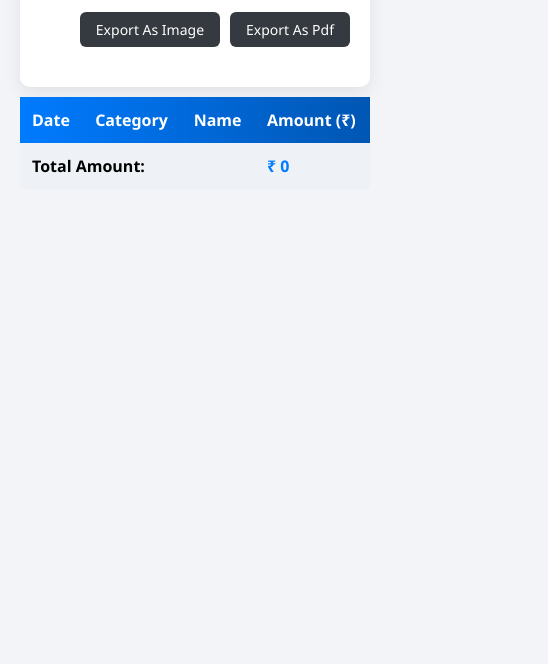
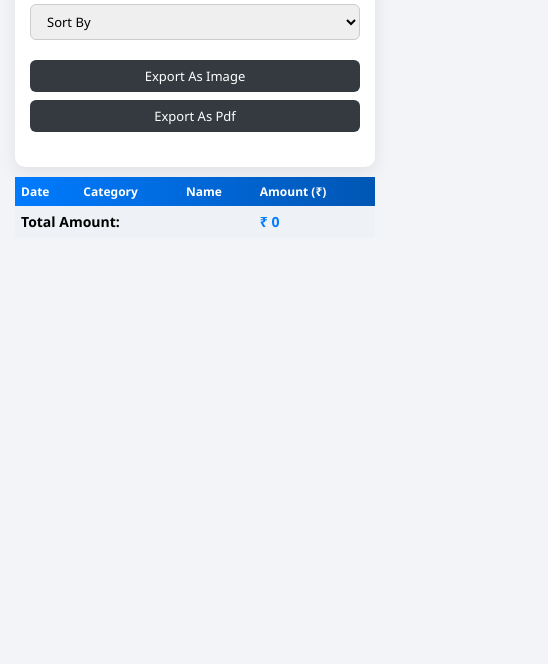
Before and after one commit to TimCook-bot/house-expense, a plain HTML site: page index.html in a window 390 px wide. Shown: the part 180-844 px from the top of the page, 548 px wide, since content can reach past the window. Drawn offline with nearby package versions, Linux system fonts and the light colour scheme.

Commit message:
update logic

```diff
--- a/index.css
+++ b/index.css
@@ -0,0 +1,232 @@
+* {
+    box-sizing: border-box;
+    margin: 0;
+    padding: 0;
+    font-family: "Segoe UI", Tahoma, sans-serif;
+}
+
+body {
+    background: #f2f4f8;
+}
+
+.main-container {
+    max-width: 1100px;
+    margin: 30px auto;
+    padding: 20px;
+}
+
+.heading h1 {
+    text-align: center;
+    color: #2c3e50;
+    margin-bottom: 25px;
+}
+
+.container {
+    background: #ffffff;
+    border-radius: 10px;
+    padding: 20px;
+    box-shadow: 0 6px 18px rgba(0,0,0,0.08);
+}
+
+.toolbar {
+    display: flex;
+    flex-wrap: wrap;
+    gap: 15px;
+    justify-content: space-between;
+    margin-bottom: 20px;
+}
+
+.searchBar,
+.buttonBar,
+.exportBar {
+    display: flex;
+    gap: 10px;
+    align-items: center;
+}
+
+input, select {
+    padding: 8px 12px;
+    border-radius: 6px;
+    border: 1px solid #ccc;
+    font-size: 14px;
+}
+
+button {
+    padding: 8px 16px;
+    border: none;
+    border-radius: 6px;
+    font-size: 14px;
+    cursor: pointer;
+    color: #fff;
+}
+
+#addBtn { background: #28a745; }
+#updateBtn { background: #007bff; }
+#deleteBtn { background: #dc3545; }
+#searchBtn { background: #6c757d; }
+
+.exportBar button {
+    background: #343a40;
+}
+
+button:hover {
+    opacity: 0.9;
+}
+
+.input-card {
+    display: none;
+    gap: 10px;
+    flex-wrap: wrap;
+    background: #f8f9fa;
+    padding: 15px;
+    border-radius: 8px;
+    margin-bottom: 20px;
+}
+
+.input-card button {
+    background: #17a2b8;
+}
+
+#cancelBtn {
+    background: #6c757d;
+}
+
+.table-container {
+    overflow-x: auto;
+}
+
+table {
+    width: 100%;
+    border-collapse: collapse;
+    margin-top: 10px;
+}
+
+thead {
+    background: linear-gradient(90deg, #007bff, #0056b3);
+    color: white;
+}
+
+th, td {
+    padding: 12px;
+    text-align: left;
+}
+
+tbody tr:nth-child(even) {
+    background: #f2f2f2;
+}
+
+tbody tr:hover {
+    background: #e9f3ff;
+}
+
+tfoot {
+    background: #eef2f7;
+}
+
+.total-row td {
+    font-weight: bold;
+}
+
+#totalAmount {
+    color: #007bff;
+}
+/* =========================
+   TABLET (max-width: 1024px)
+========================= */
+@media (max-width: 1024px) {
+    .main-container {
+        padding: 15px;
+        margin: 20px auto;
+    }
+
+    .toolbar {
+        gap: 10px;
+    }
+
+    .searchBar,
+    .buttonBar,
+    .exportBar {
+        flex-wrap: wrap;
+        gap: 8px;
+    }
+
+    input, select, button {
+        font-size: 13px;
+        padding: 7px 12px;
+    }
+
+    th, td {
+        padding: 10px;
+        font-size: 13px;
+    }
+}
+
+/* =========================
+   MOBILE (max-width: 768px)
+========================= */
+@media (max-width: 768px) {
+    .heading h1 {
+        font-size: 22px;
+    }
+
+    .toolbar {
+        flex-direction: column;
+        align-items: stretch;
+    }
+
+    .searchBar,
+    .buttonBar,
+    .exportBar {
+        width: 100%;
+        justify-content: space-between;
+        flex-wrap: wrap;
+    }
+
+    input, select {
+        width: 100%;
+    }
+
+    button {
+        width: 100%;
+        text-align: center;
+    }
+
+    .input-card {
+        flex-direction: column;
+    }
+
+    table {
+        font-size: 13px;
+    }
+
+    th, td {
+        padding: 8px;
+    }
+
+    .total-row td {
+        font-size: 14px;
+    }
+}
+
+/* =========================
+   SMALL MOBILE (max-width: 480px)
+========================= */
+@media (max-width: 480px) {
+    .heading h1 {
+        font-size: 20px;
+    }
+
+    .container {
+        padding: 15px;
+    }
+
+    th, td {
+        font-size: 12px;
+        padding: 6px;
+    }
+
+    #totalAmount {
+        font-size: 14px;
+        font-weight: bold;
+    }
+}
--- a/index.html
+++ b/index.html
@@ -4,140 +4,7 @@
     <meta charset="UTF-8">
     <meta name="viewport" content="width=device-width, initial-scale=1.0">
     <title>House Expense</title>
-    <style>
-       * {
-    box-sizing: border-box;
-    margin: 0;
-    padding: 0;
-    font-family: "Segoe UI", Tahoma, sans-serif;
-}
-
-body {
-    background: #f2f4f8;
-}
-
-.main-container {
-    max-width: 1100px;
-    margin: 30px auto;
-    padding: 20px;
-}
-
-.heading h1 {
-    text-align: center;
-    color: #2c3e50;
-    margin-bottom: 25px;
-}
-
-.container {
-    background: #ffffff;
-    border-radius: 10px;
-    padding: 20px;
-    box-shadow: 0 6px 18px rgba(0,0,0,0.08);
-}
-
-.toolbar {
-    display: flex;
-    flex-wrap: wrap;
-    gap: 15px;
-    justify-content: space-between;
-    margin-bottom: 20px;
-}
-
-.searchBar,
-.buttonBar,
-.exportBar {
-    display: flex;
-    gap: 10px;
-    align-items: center;
-}
-
-input, select {
-    padding: 8px 12px;
-    border-radius: 6px;
-    border: 1px solid #ccc;
-    font-size: 14px;
-}
-
-button {
-    padding: 8px 16px;
-    border: none;
-    border-radius: 6px;
-    font-size: 14px;
-    cursor: pointer;
-    color: #fff;
-}
-
-#addBtn { background: #28a745; }
-#updateBtn { background: #007bff; }
-#deleteBtn { background: #dc3545; }
-#searchBtn { background: #6c757d; }
-
-.exportBar button {
-    background: #343a40;
-}
-
-button:hover {
-    opacity: 0.9;
-}
-
-.input-card {
-    display: none;
-    gap: 10px;
-    flex-wrap: wrap;
-    background: #f8f9fa;
-    padding: 15px;
-    border-radius: 8px;
-    margin-bottom: 20px;
-}
-
-.input-card button {
-    background: #17a2b8;
-}
-
-#cancelBtn {
-    background: #6c757d;
-}
-
-.table-container {
-    overflow-x: auto;
-}
-
-table {
-    width: 100%;
-    border-collapse: collapse;
-    margin-top: 10px;
-}
-
-thead {
-    background: linear-gradient(90deg, #007bff, #0056b3);
-    color: white;
-}
-
-th, td {
-    padding: 12px;
-    text-align: left;
-}
-
-tbody tr:nth-child(even) {
-    background: #f2f2f2;
-}
-
-tbody tr:hover {
-    background: #e9f3ff;
-}
-
-tfoot {
-    background: #eef2f7;
-}
-
-.total-row td {
-    font-weight: bold;
-}
-
-#totalAmount {
-    color: #007bff;
-}
-    </style>
+    <link rel="stylesheet" href="index.css">
 </head>
 <body>
     <div class="main-container">
```
